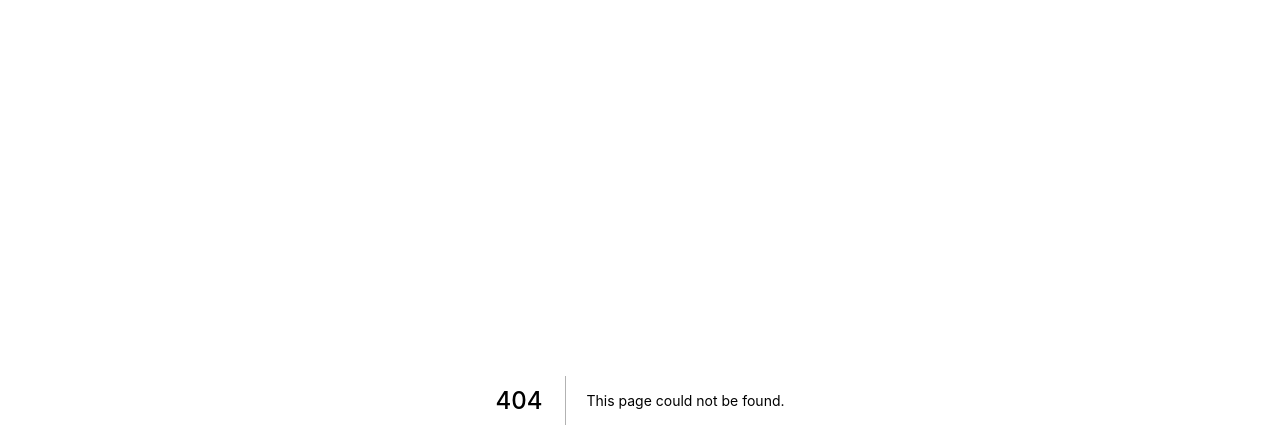
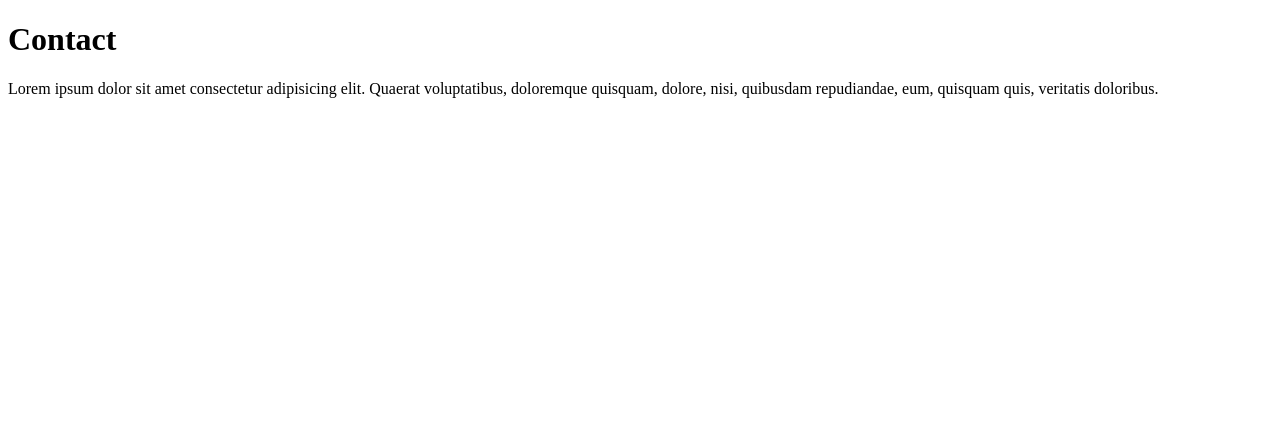
Before and after one commit to israelcena/template-coffee, a Next.js app: page /contact in a window 1280 px wide. Before the commit this address had no page. Shown: the top 448 px of the page. Built offline with nearby package versions, Linux system fonts and the light colour scheme.

Commit message:
create contact page

```diff
--- /dev/null
+++ b/src/pages/contact.js
@@ -0,0 +1,12 @@
+export default function Contact() {
+  return (
+    <div>
+      <h1>Contact</h1>
+      <p>
+        Lorem ipsum dolor sit amet consectetur adipisicing elit. Quaerat
+        voluptatibus, doloremque quisquam, dolore, nisi, quibusdam repudiandae,
+        eum, quisquam quis, veritatis doloribus.
+      </p>
+    </div>
+  )
+}
```
